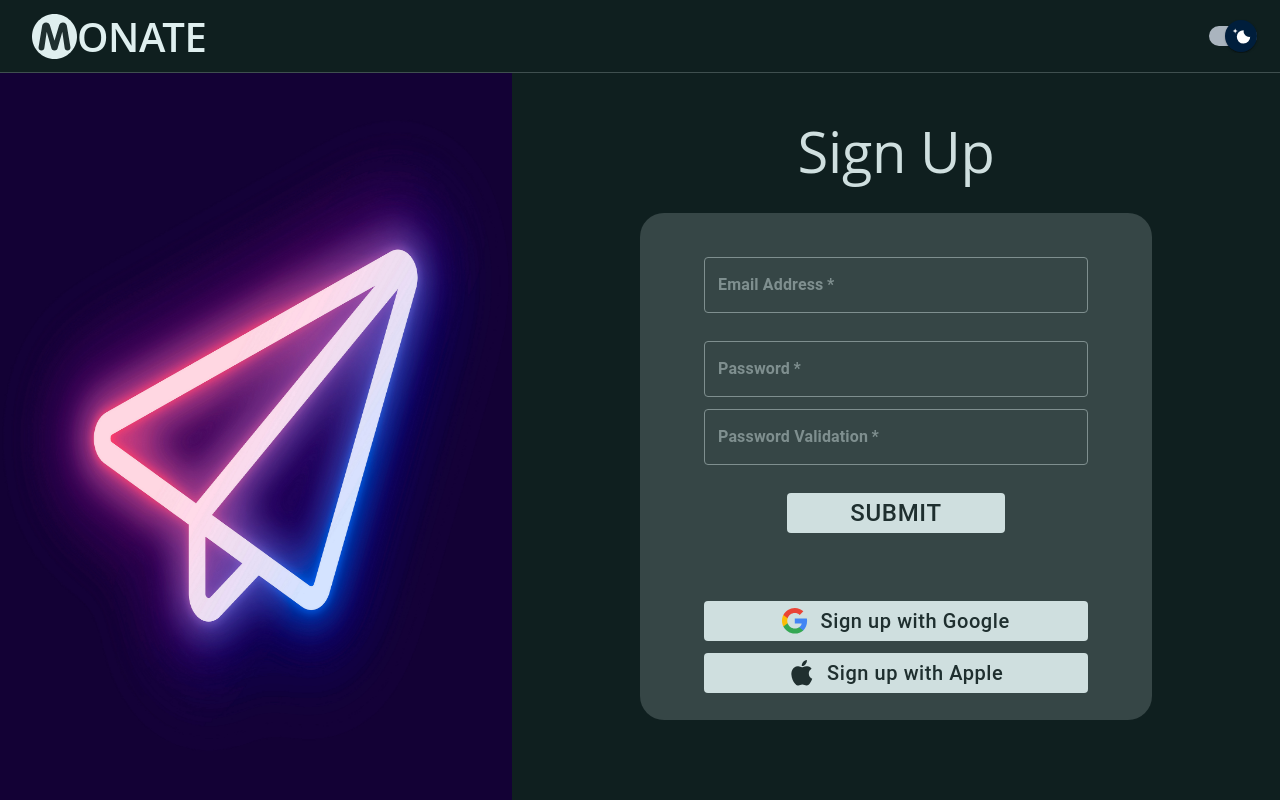
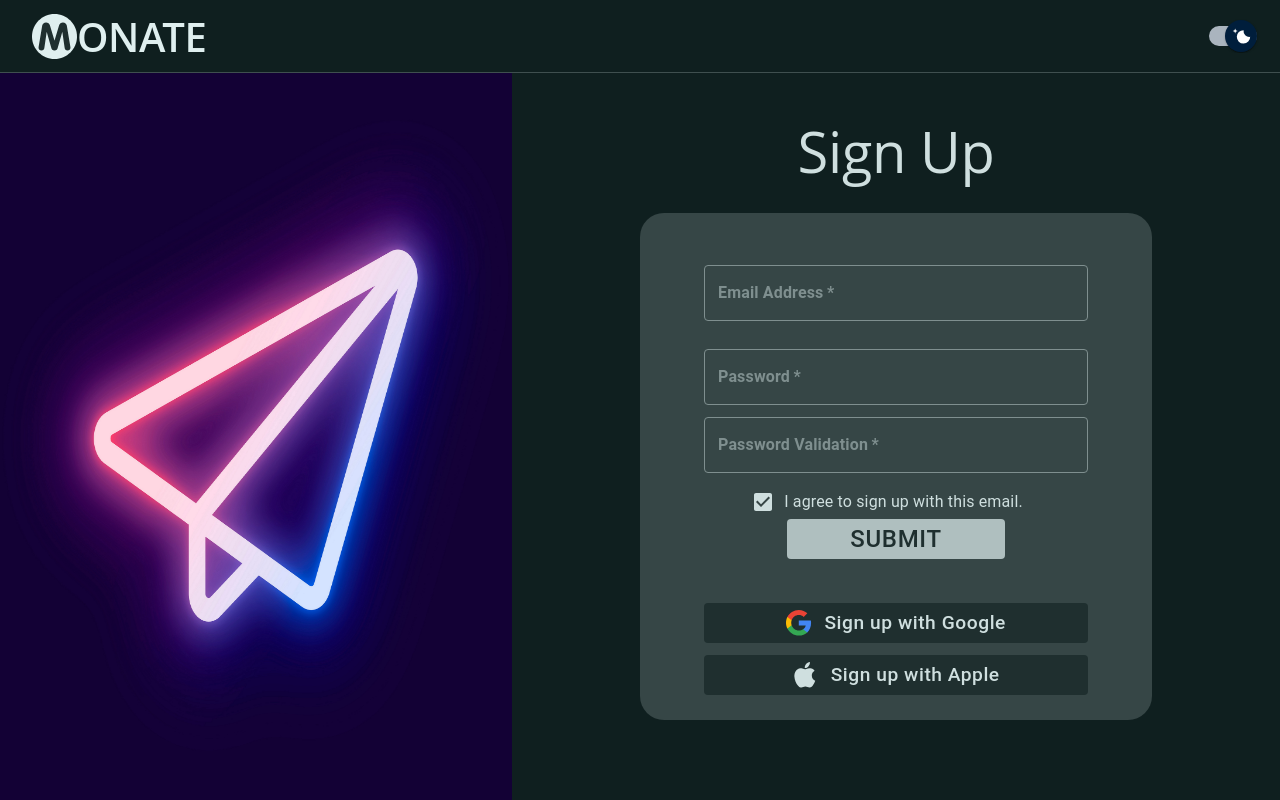
Before and after one commit to alchemist-novaro/MONATE.Web, a React (Vite) app in the folder monate.web.client/: page /signup in a window 1280 px wide. Built offline with nearby package versions, Linux system fonts and the light colour scheme.

Commit message:
signup-mailcheck

```diff
--- a/monate.web.client/src/components/svg-icons.jsx
+++ b/monate.web.client/src/components/svg-icons.jsx
@@ -57,8 +57,8 @@ export function AppleIcon({ width, height }) {
                 fill="none"
                 xmlns="http://www.w3.org/2000/svg"
                 viewBox="0 0 22.773 22.773">
-                <path fill={lightMode ? '#cfdfdf' : '#1f2f2f'} d="M15.769,0c0.053,0,0.106,0,0.162,0c0.13,1.606-0.483,2.806-1.228,3.675c-0.731,0.863-1.732,1.7-3.351,1.573 c-0.108-1.583,0.506-2.694,1.25-3.561C13.292,0.879,14.557,0.16,15.769,0z"></path>
-                <path fill={lightMode ? '#cfdfdf' : '#1f2f2f'} d="M20.67,16.716c0,0.016,0,0.03,0,0.045c-0.455,1.378-1.104,2.559-1.896,3.655c-0.723,0.995-1.609,2.334-3.191,2.334 c-1.367,0-2.275-0.879-3.676-0.903c-1.482-0.024-2.297,0.735-3.652,0.926c-0.155,0-0.31,0-0.462,0 c-0.995-0.144-1.798-0.932-2.383-1.642c-1.725-2.098-3.058-4.808-3.306-8.276c0-0.34,0-0.679,0-1.019 c0.105-2.482,1.311-4.5,2.914-5.478c0.846-0.52,2.009-0.963,3.304-0.765c0.555,0.086,1.122,0.276,1.619,0.464 c0.471,0.181,1.06,0.502,1.618,0.485c0.378-0.011,0.754-0.208,1.135-0.347c1.116-0.403,2.21-0.865,3.652-0.648 c1.733,0.262,2.963,1.032,3.723,2.22c-1.466,0.933-2.625,2.339-2.427,4.74C17.818,14.688,19.086,15.964,20.67,16.716z"></path>
+                <path fill={lightMode ? '#1f2f2f' : '#cfdfdf'} d="M15.769,0c0.053,0,0.106,0,0.162,0c0.13,1.606-0.483,2.806-1.228,3.675c-0.731,0.863-1.732,1.7-3.351,1.573 c-0.108-1.583,0.506-2.694,1.25-3.561C13.292,0.879,14.557,0.16,15.769,0z"></path>
+                <path fill={lightMode ? '#1f2f2f' : '#cfdfdf'} d="M20.67,16.716c0,0.016,0,0.03,0,0.045c-0.455,1.378-1.104,2.559-1.896,3.655c-0.723,0.995-1.609,2.334-3.191,2.334 c-1.367,0-2.275-0.879-3.676-0.903c-1.482-0.024-2.297,0.735-3.652,0.926c-0.155,0-0.31,0-0.462,0 c-0.995-0.144-1.798-0.932-2.383-1.642c-1.725-2.098-3.058-4.808-3.306-8.276c0-0.34,0-0.679,0-1.019 c0.105-2.482,1.311-4.5,2.914-5.478c0.846-0.52,2.009-0.963,3.304-0.765c0.555,0.086,1.122,0.276,1.619,0.464 c0.471,0.181,1.06,0.502,1.618,0.485c0.378-0.011,0.754-0.208,1.135-0.347c1.116-0.403,2.21-0.865,3.652-0.648 c1.733,0.262,2.963,1.032,3.723,2.22c-1.466,0.933-2.625,2.339-2.427,4.74C17.818,14.688,19.086,15.964,20.67,16.716z"></path>
             </svg>
         </SvgIcon>
     );
--- a/monate.web.client/src/pages/sign-up.jsx
+++ b/monate.web.client/src/pages/sign-up.jsx
@@ -2,6 +2,8 @@ import * as React from 'react';
 import { useState } from 'react';
 import { Link } from 'react-router-dom';
 import Button from '@mui/material/Button';
+import Checkbox from '@mui/material/Checkbox';
+import FormControlLabel from '@mui/material/FormControlLabel';
 import { useLight, useEmail, useSaveEmail } from '../globals/redux_store';
 import { MyTextField } from '../components/my-controls';
 import { GoogleIcon, MonateIcon, AppleIcon } from '../components/svg-icons';
@@ -61,7 +63,7 @@ const SignUp = (props) => {
                                 required
                                 name='Email Address'
                                 id='emial-address'
-                                style={{ marginTop: 'calc(7vh - 12px)', width: '30vw' }}
+                                style={{ marginTop: 'calc(8vh - 12px)', width: '30vw' }}
                                 error={emailError}
                                 autoComplete='username'
                                 onChange={handleEmailChange}
@@ -86,31 +88,34 @@ const SignUp = (props) => {
                                 type='password'
                                 onChange={handlePasswordValidChange}
                             />
+                            <FormControlLabel control={<Checkbox defaultChecked style={{ color: lightMode ? '#1f2f2f' : '#cfdfdf' }} />}
+                                style={{ color: lightMode ? '#1f2f2f' : '#cfdfdf', marginTop: 'calc(2.5vh - 12px)' }}
+                                label="I agree to sign up with this email." />
                             <Button
                                 varient='contained'
                                 style={{
-                                    marginTop: 'calc(5vh - 12px)', width: '17vw', height: '5vh', fontSize: '3vh',
-                                    color: lightMode ? '#cfdfdf' : '#1f2f2f', backgroundColor: lightMode ? '#1f2f2f' : '#cfdfdf' }}
+                                    marginTop: 'calc(1vh - 12px)', width: '17vw', height: '5vh', fontSize: '3vh',
+                                    color: lightMode ? '#cfdfdf' : '#1f2f2f', backgroundColor: lightMode ? '#3f4f4f' : '#afbfbf' }}
                             >Submit</Button>
                             <Button
                                 varient='contained'
                                 style={{
-                                    marginTop: 'calc(10vh - 12px)', width: '30vw', height: '5vh', fontSize: '2.5vh',
-                                    color: lightMode ? '#cfdfdf' : '#1f2f2f', backgroundColor: lightMode ? '#3f4f4f' : '#cfdfdf'
+                                    marginTop: 'calc(7vh - 12px)', width: '30vw', height: '5vh', fontSize: '2.4vh',
+                                    color: lightMode ? '#3f4f4f' : '#cfdfdf', backgroundColor: lightMode ? '#cfdfdf' : '#1f2f2f'
                                 }}
                             >
-                                <div style={{ display: 'flex', flexDirection: 'row', flexDirection: 'row', alignItems: 'center' }}>
+                                <div style={{ display: 'flex', flexDirection: 'row', alignItems: 'center' }}>
                                     <GoogleIcon width='2vw' height='2vw' /><span style={{ marginLeft: '1vw', textTransform: 'none', }}>Sign up with Google</span>
                                 </div>
                             </Button>
                             <Button
                                 varient='contained'
                                 style={{
-                                    marginTop: 'calc(3vh - 12px)', width: '30vw', height: '5vh', fontSize: '2.5vh',
-                                    color: lightMode ? '#cfdfdf' : '#1f2f2f', backgroundColor: lightMode ? '#3f4f4f' : '#cfdfdf'
+                                    marginTop: 'calc(3vh - 12px)', width: '30vw', height: '5vh', fontSize: '2.4vh',
+                                    color: lightMode ? '#3f4f4f' : '#cfdfdf', backgroundColor: lightMode ? '#cfdfdf' : '#1f2f2f'
                                 }}
                             >
-                                <div style={{ display: 'flex', flexDirection: 'row', flexDirection: 'row', alignItems: 'center' }}>
+                                <div style={{ display: 'flex', flexDirection: 'row', alignItems: 'center' }}>
                                     <AppleIcon width='2vw' height='2vw' /><span style={{ marginLeft: '1vw', textTransform: 'none', }}>Sign up with Apple</span>
                                 </div>
                             </Button>
```
